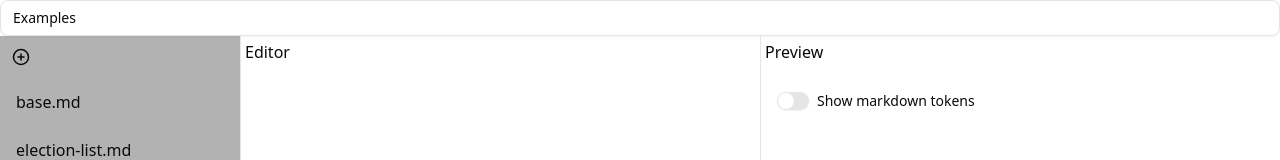
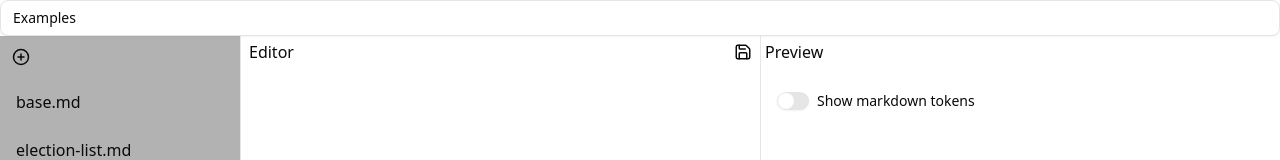
Before and after one commit to kotleni/cognition, a Next.js app: page / in a window 1280 px wide. Shown: the top 160 px of the page. Built offline with nearby package versions, Linux system fonts and the light colour scheme.

Commit message:
feat: add save btn to layout

```diff
--- a/src/app/page.tsx
+++ b/src/app/page.tsx
@@ -12,6 +12,7 @@ import {
 } from '@/components/ui/menubar';
 import {FilesManager} from './files-manager';
 import {Separator} from '@/components/ui/separator';
+import {Save} from 'lucide-react';
 
 interface MarkdownExample {
     name: string;
@@ -65,7 +66,13 @@ export default function Home() {
                 <Separator orientation="vertical" />
                 <div className="flex flex-row grow-1">
                     <div className="flex flex-col gap-2 w-1/2 min-w-0">
-                        <div className="p-1">Editor</div>
+                        <div className="flex flex-row items-center justify-between gap-1 px-2 py-1">
+                            Editor
+                            <Save
+                                size={18}
+                                className="hover:text-slate-400 cursor-pointer"
+                            />
+                        </div>
                         <LeftSide
                             markdown={markdown}
                             onMDChange={setMarkdown}
```
